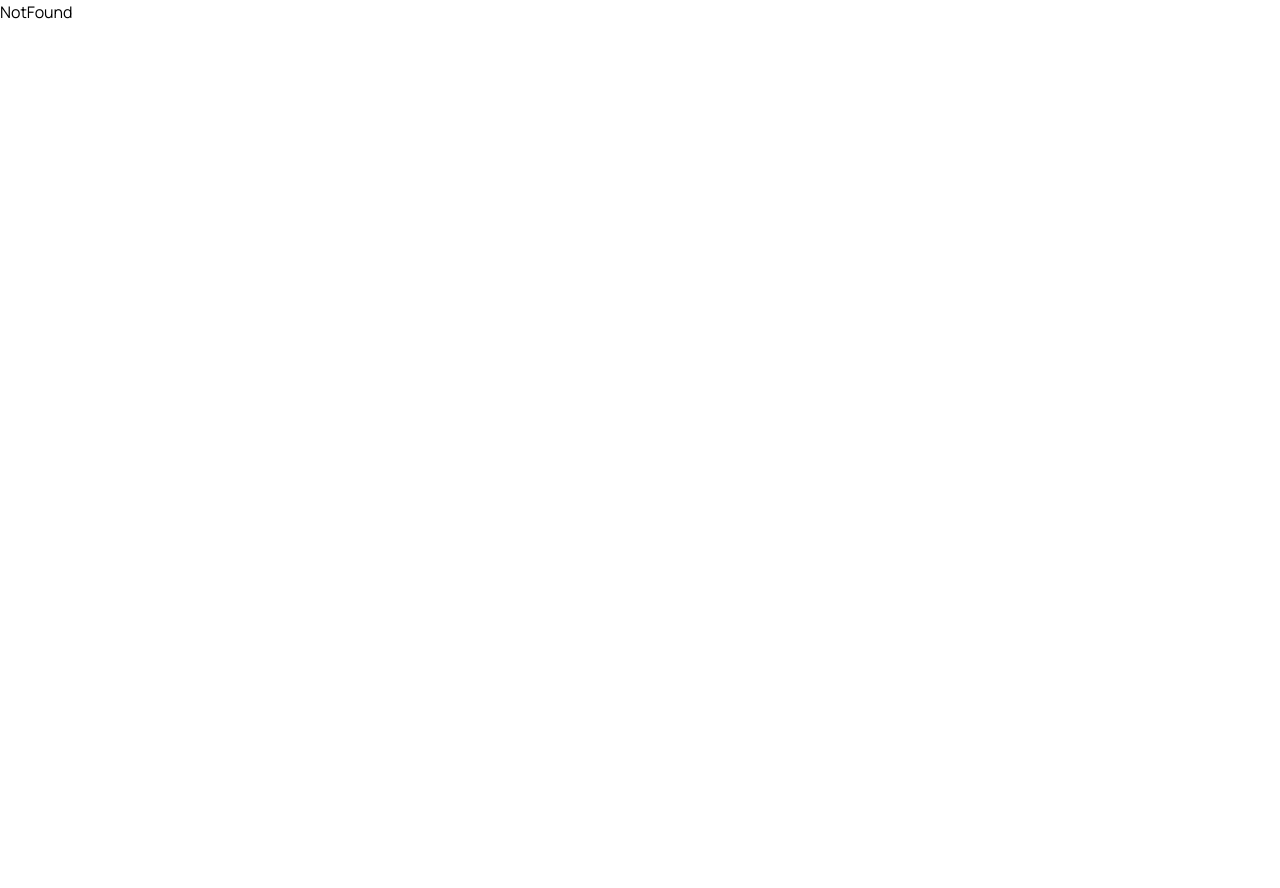
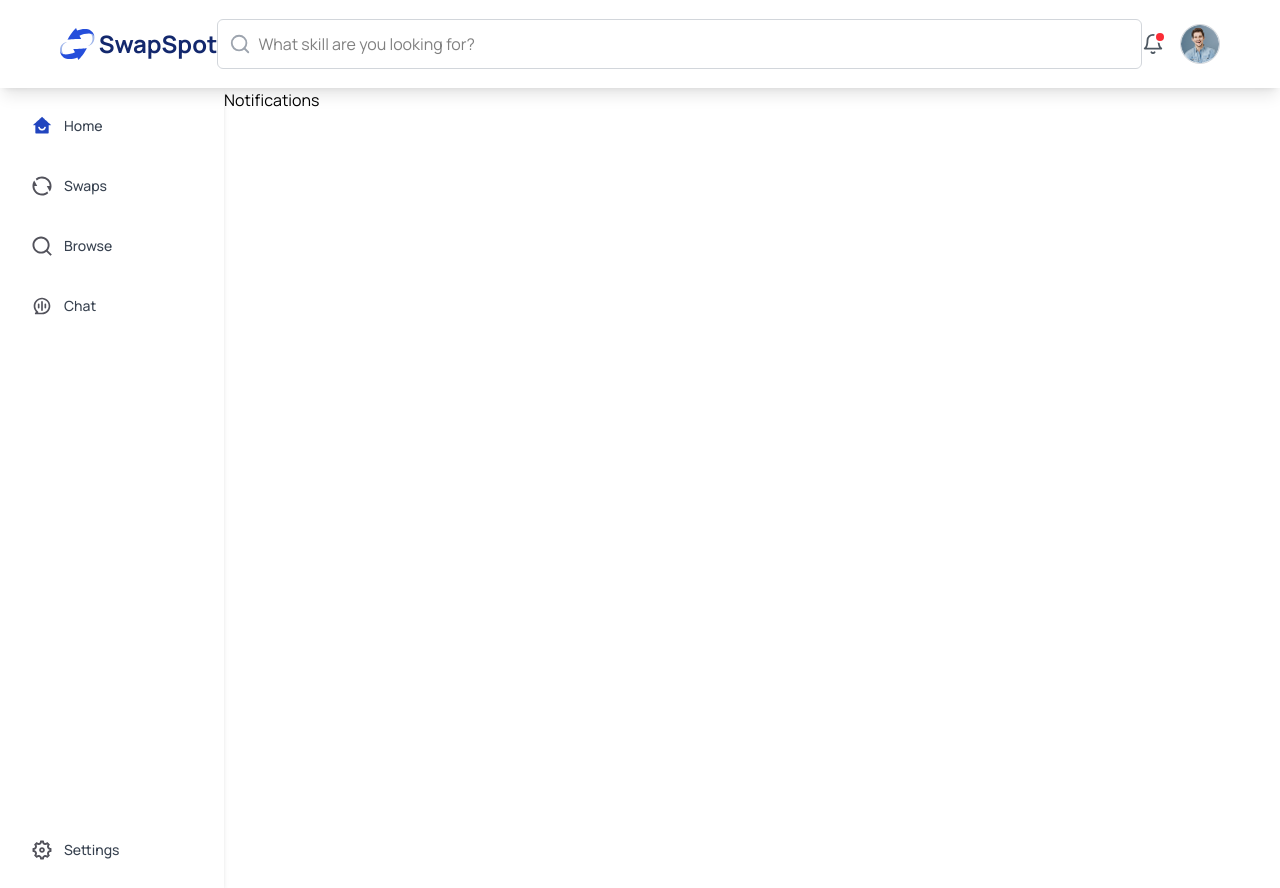
Before and after one commit to test-usa/clover-frontend, a React (Vite) app: page /dashboard/notifications in a window 1280 px wide. Before the commit the page ends 800 px from the top, so only its background shows below. Built offline with nearby package versions, Linux system fonts and the light colour scheme.

Commit message:
updated routes

```diff
--- /dev/null
+++ b/src/pages/Dashboard/Notifications.tsx
@@ -0,0 +1,5 @@
+const Notifications = () => {
+  return <div>Notifications</div>;
+};
+
+export default Notifications;
--- a/src/routes/Routes.tsx
+++ b/src/routes/Routes.tsx
@@ -38,6 +38,7 @@ import IdentityVerification from "@/pages/Dashboard/IdentityVerification";
 import IdentityVerificationSuccess from "@/pages/Dashboard/IdentityVerificationSuccess";
 import SubscriptionUpgrade from "@/pages/Dashboard/SubscriptionUpgrade";
 import SubscriptionUpgradeSuccess from "@/pages/Dashboard/SubscriptionUpgradeSuccess";
+import Notifications from "@/pages/Dashboard/Notifications";
 
 const routes = createBrowserRouter([
   {
@@ -195,6 +196,10 @@ const routes = createBrowserRouter([
         path: "subscription-upgrade/success",
         element: <SubscriptionUpgradeSuccess />,
       },
+      {
+        path: "notifications",
+        element: <Notifications />,
+      },
     ],
   },
   {
```
